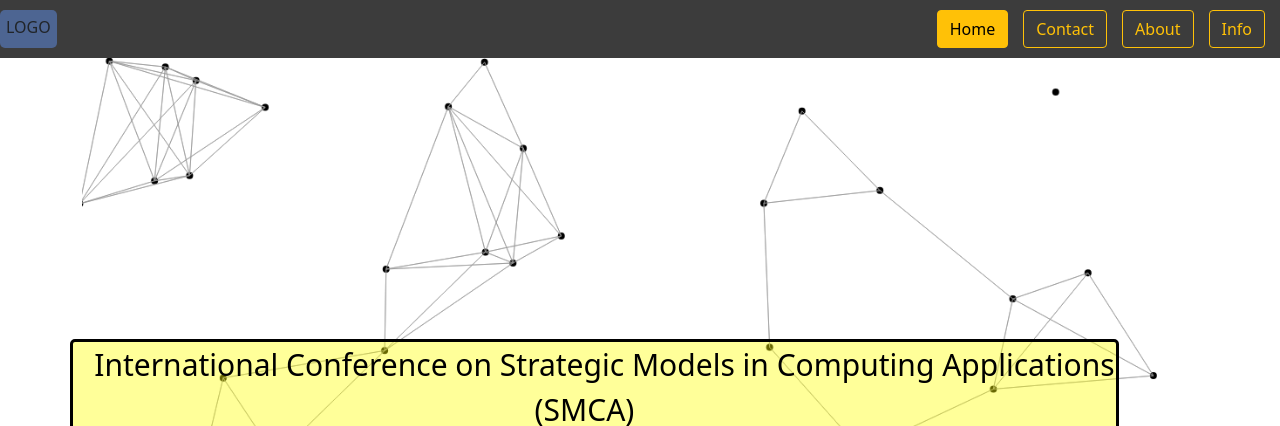
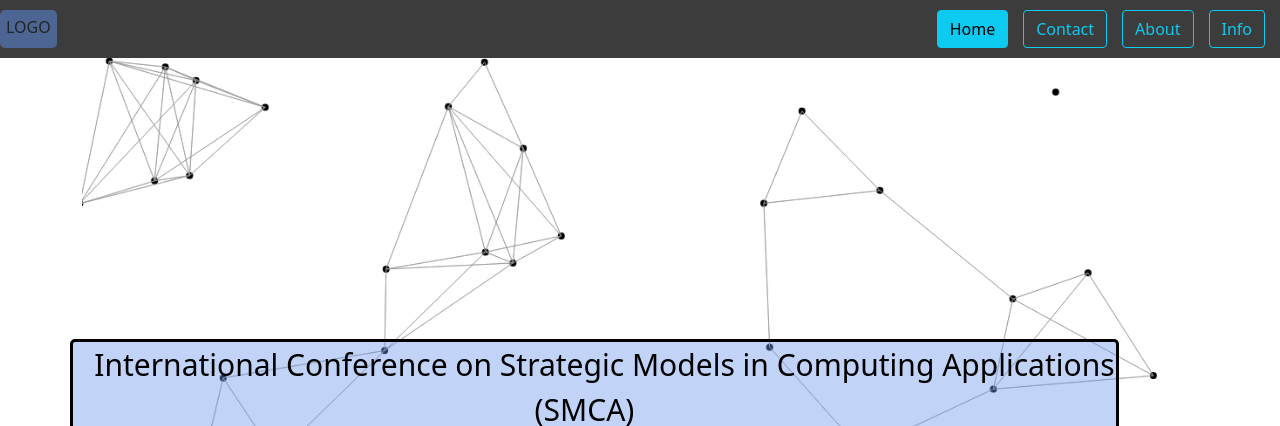
Before and after one commit to Rohit-Annamaneni-1207/Rohit-Annamaneni-1207.github.io, a plain HTML site: page index.html in a window 1280 px wide. Shown: the top 426 px of the page. Drawn offline with nearby package versions, Linux system fonts and the light colour scheme.

Commit message:
Update index.html

```diff
--- a/index.html
+++ b/index.html
@@ -36,18 +36,18 @@
              padding-top: 5px;
              border-radius: 5px;">
             LOGO</span>
-    <a class="btn btn-warning nav-item" href="#" role="button" style="margin-right: 15px;">Home</a>
-    <a class="btn btn-outline-warning nav-item" href="#jump" role="button" style="margin-right: 15px;">Contact</a>
-    <a class="btn btn-outline-warning nav-item" href="#" role="button" style="margin-right: 15px;">About</a>
-    <a class="btn btn-outline-warning nav-item" href="#" role="button" style="margin-right: 15px;">Info</a>
+    <a class="btn btn-info nav-item" href="#" role="button" style="margin-right: 15px;">Home</a>
+    <a class="btn btn-outline-info nav-item" href="#jump" role="button" style="margin-right: 15px;">Contact</a>
+    <a class="btn btn-outline-info nav-item" href="#" role="button" style="margin-right: 15px;">About</a>
+    <a class="btn btn-outline-info nav-item" href="#" role="button" style="margin-right: 15px;">Info</a>
   </ul>
   <div class="container" style="position: relative; text-align: center; color: black;">
     <canvas id="canva" style="background-color: white; width: 100%;"></canvas>
     <div class="centered" style=
     "position: absolute;
     text-align: center;
+    background-color: rgba(255,255,0,0.4);
     background-color: rgba(100, 149, 237,0.4);
-    background-color: rgba(255,255,0,0.4);
     border: solid rgba(0,0,0);
     border-radius: 5px;
     top: 40%;
```
